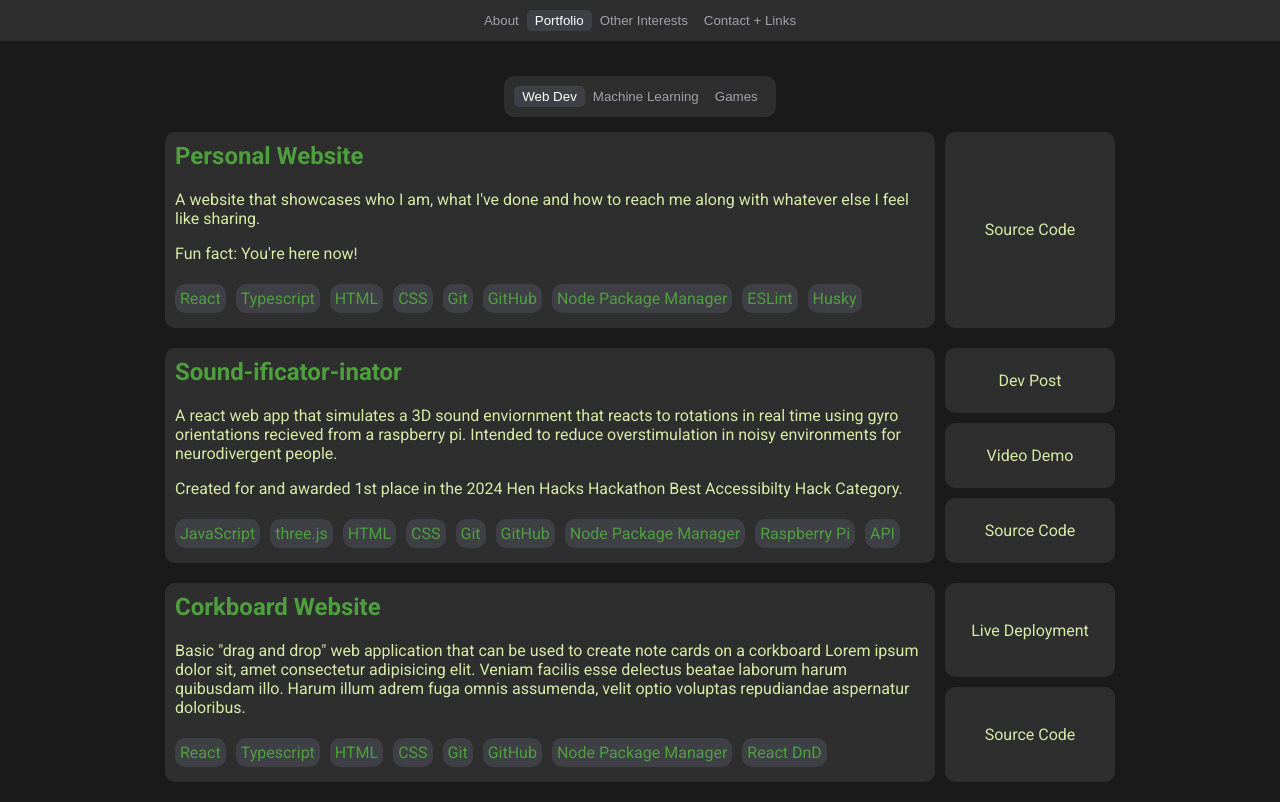
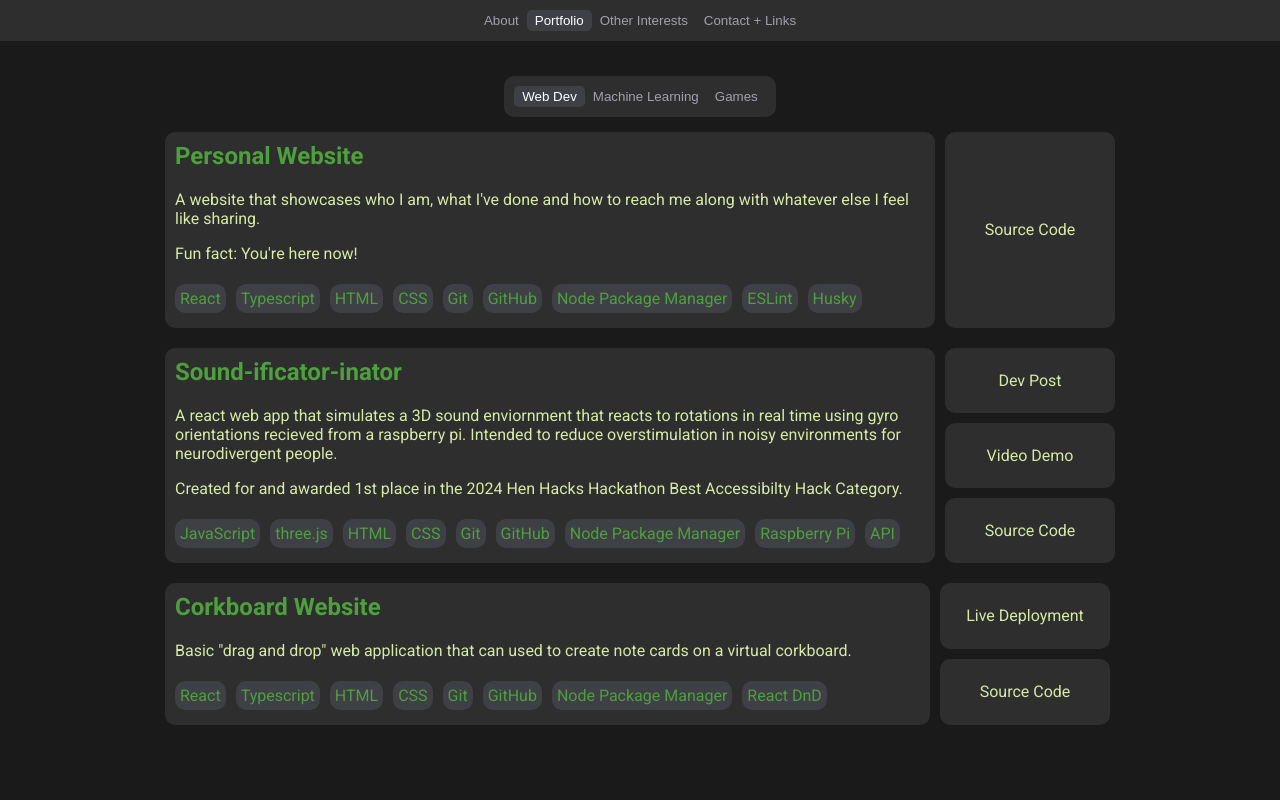
Before and after one commit to ydnamjs/personal-website, a React (Create React App) app: page / in a window 1280 px wide. Both pictures are taken after a click on the button "Portfolio". Built offline with nearby package versions, Linux system fonts and the light colour scheme.

Commit message:
Removed filler text from corkboard portfolio item description

```diff
--- a/src/pages/portfolio/WebDevPortfolio.tsx
+++ b/src/pages/portfolio/WebDevPortfolio.tsx
@@ -101,11 +101,8 @@ export function WebDevPortfolio() {
 				title={"Corkboard Website"}
 				description={
 					<p>
-						Basic &quot;drag and drop&quot; web application that can be used to create
-						note cards on a corkboard Lorem ipsum dolor sit, amet consectetur
-						adipisicing elit. Veniam facilis esse delectus beatae laborum harum
-						quibusdam illo. Harum illum adrem fuga omnis assumenda, velit optio voluptas
-						repudiandae aspernatur doloribus.
+						Basic &quot;drag and drop&quot; web application that can used to create note
+						cards on a virtual corkboard.
 					</p>
 				}
 				techUsed={[
```
